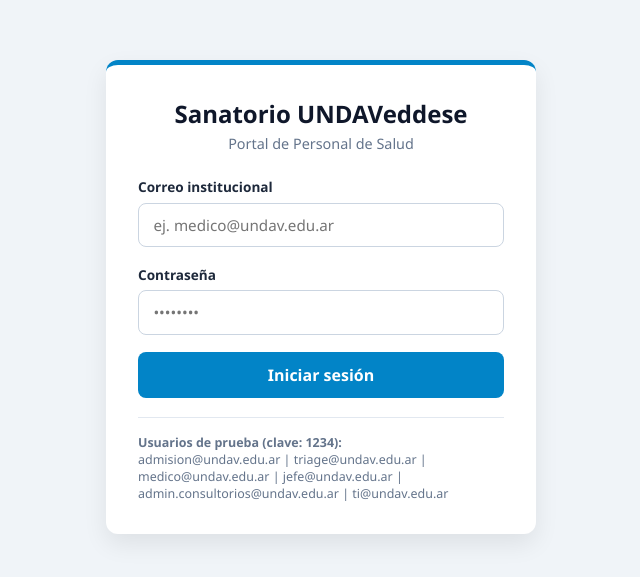
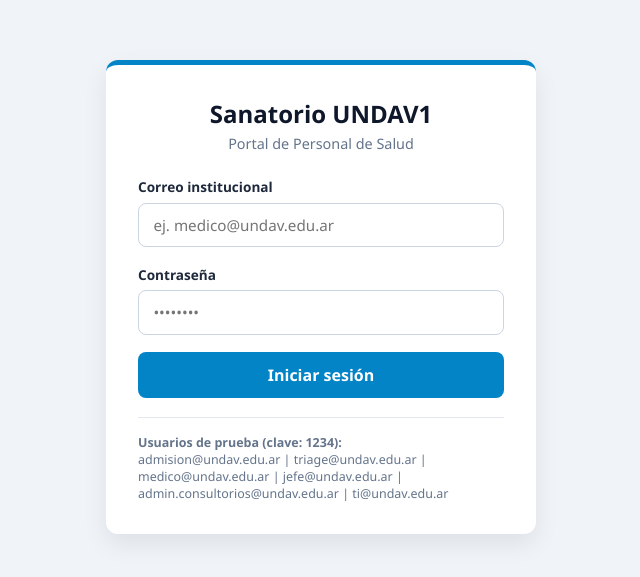
Before and after one commit to Juan-Manuel-Pizzorno/SanatorioUndav, a plain HTML site: page front/index.html in a window 1280 px wide. Shown: the part 103-680 px from the top of the page, without its empty margins (319-959 px from the left). Drawn offline with Linux system fonts and the light colour scheme.

Commit message:
Describe brevemente el cambio

```diff
--- a/front/index.html
+++ b/front/index.html
@@ -99,7 +99,7 @@
   <!-- VISTA 1: LOGIN (SU-36) -->
   <div class="card" id="vista-login">
     <div class="header">
-      <h1>Sanatorio UNDAVeddese</h1>
+      <h1>Sanatorio UNDAV1</h1>
       <p>Portal de Personal de Salud</p>
     </div>
 
```
